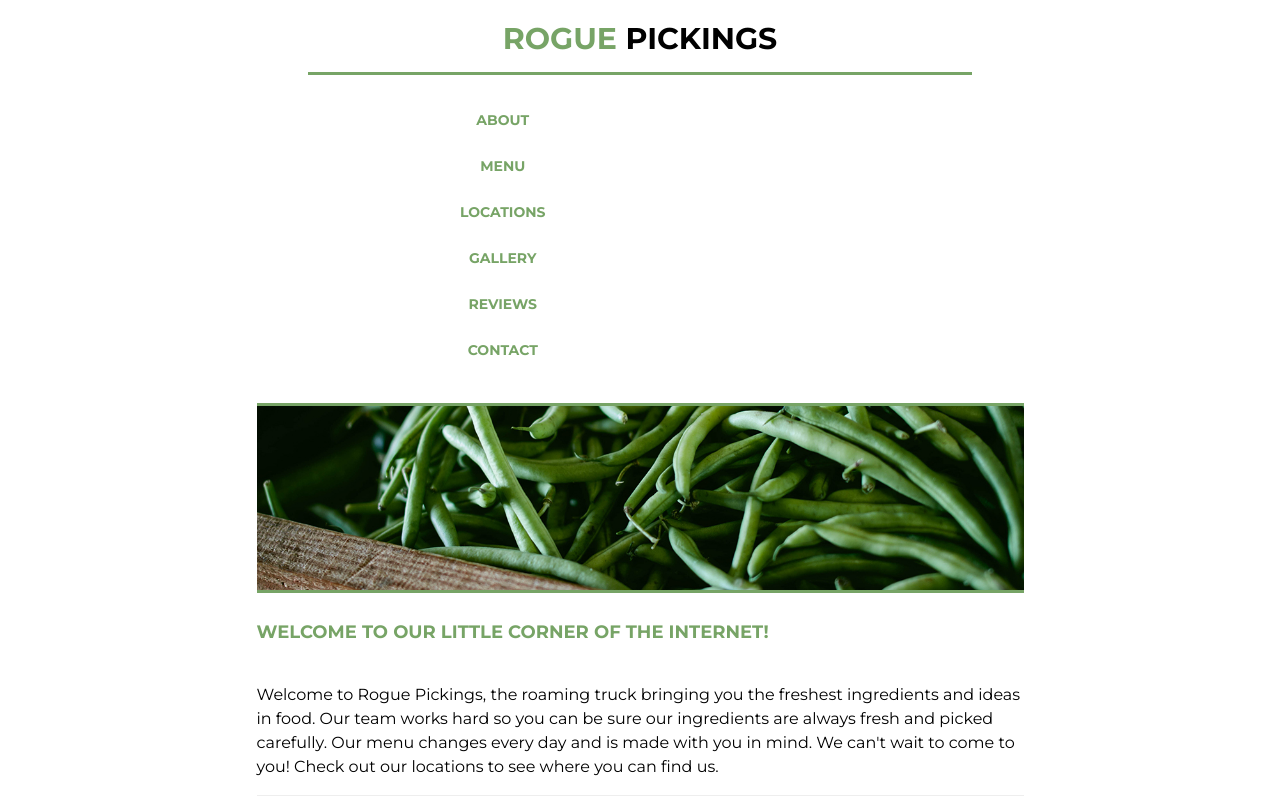
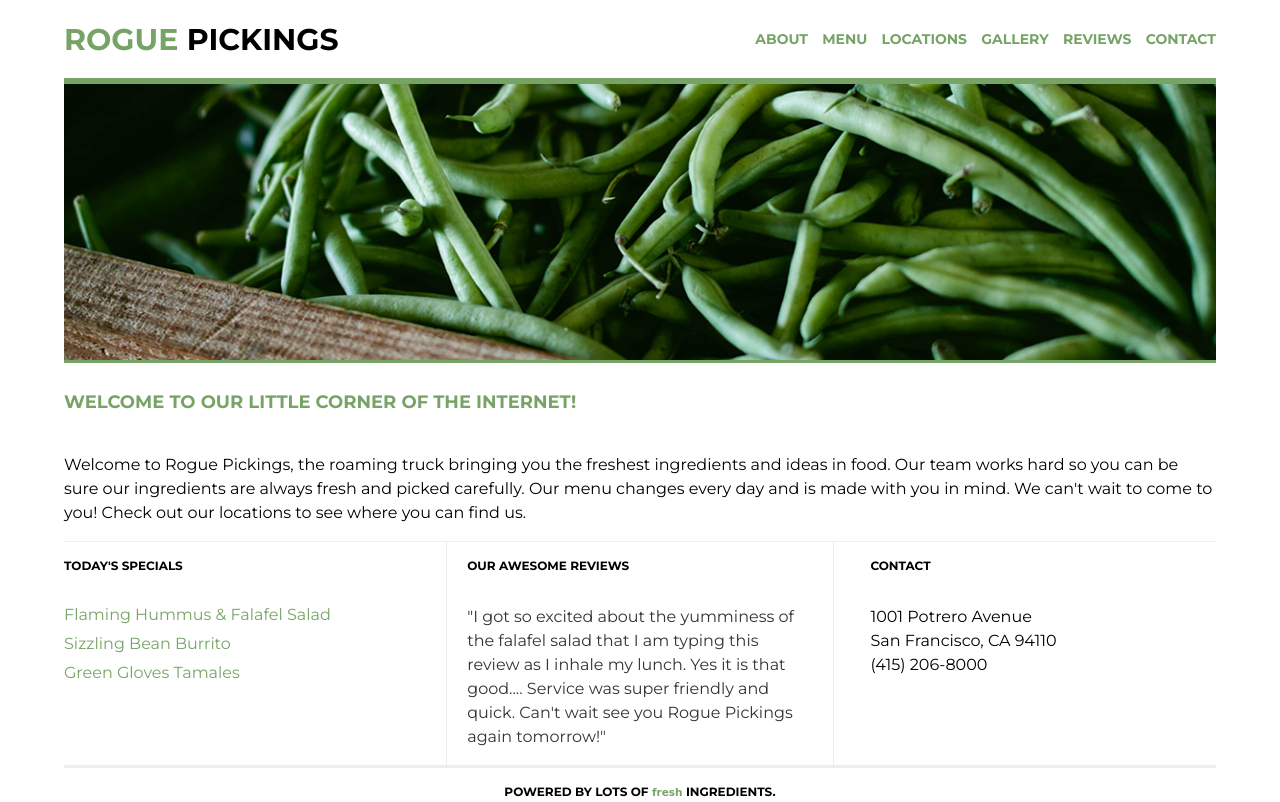
Before and after one commit to luiz-rafa-federico/rogue-pickings-responsive, a plain HTML site: page index.html in a window 1280 px wide. Shown: the top 802 px of the page. Drawn offline with Linux system fonts and the light colour scheme; a web font is replaced by a local one.

Commit message:
Media queries inserted

```diff
--- a/css/main.css
+++ b/css/main.css
@@ -8,12 +8,10 @@ body {
 	display: flex;
 	justify-content: center;
 	align-items: center;
-	flex-flow: row wrap;
-	flex-basis: 100%;
 }
 
 .container{
-	max-width: 767px;
+	max-width: 1200px;
 	width: 90%;
 	display: flex;
 	justify-content: center;
@@ -50,17 +48,21 @@ p {
 
 /*The widths are in a percentage!*/
 header {
-	display: flex;
-	flex-flow: row wrap;
+	border-bottom: 3px solid #77a466;
+    text-align: center;
+    width: 100%;
+    display: flex;
+    justify-content: center;
+    align-items: center;
+    flex-flow: row wrap;
 }
 
 header h1 {
-	padding-bottom: 0.5em;
-	border-bottom: 0.125em solid #77a466;
-	justify-content: center;
-	align-items: center;
-	text-align: center;
-	flex-basis: 100%;
+	font-size: 1.875em;
+	margin: 0;
+    padding: 38px 20px 20px 20px;
+    border-bottom: 3px solid #77a466;
+    width: 100%;
 }
 
 header h1 span {
@@ -68,35 +70,26 @@ header h1 span {
 }
 
 header nav {
-	display: flex;
-	justify-content: center;
-	align-items: center;
-	flex-flow: row wrap;
+	padding: 20px 0;
+    width: 100%;
 }
 
 header nav ul {
+	margin: 0;
 	padding: 0;
-	display: flex;
-	flex-flow: row wrap;
-	justify-content: center;
-	align-items: center;
 }
 
 header nav ul li {
 	text-transform: uppercase;
 	font-weight: 700;
-	font-size: 0.875em;
-	display: flex;
-	flex-flow: row wrap;
-	justify-content: center;
-	align-items: center;
-	flex-basis: 100%;
+	font-size: .875em;
+    padding: 10px 0;
+    list-style: none;
 }
 
 header nav ul li a{
 	text-decoration: none;
 	color:#77a466;
-	padding: 0 0 2em 0;
 }
 
 /*The widths are in a percentage!*/
@@ -194,20 +187,51 @@ footer span {
 	font-size: 0.875em;
 }
 
+/****** Media Queries *****/
 
+@media only screen and (min-width:768px) {
+	/* Tablet styles here */
 
-/********** TABLETS (min-width: 768px) **********/
-@media (min-width: 768px) {
+	.bottom-section{
+        justify-content: space-between;
+        align-items: flex-start;
+        border-top: 1px solid #eee;
+    }
+
+    .section-one,
+    .section-two,
+    .section-three {
+        border-top: none;
+        flex-basis: 30%;
+    }
+
+    .section-two {
+        border-left: 1px solid #eee;
+        border-right: 1px solid #eee;
+        padding: 0 20px;
+    }
 }
 
+@media only screen and (min-width:1200px) {
+	/* Desktop styles here */
+	header {
+		justify-content: space-between;
+	}
 
+	header h1 {
+        width: 30%;
+        padding: 0;
+        border-bottom: none;
+        text-align: left;
+    }
 
+    header nav {
+        width: 40%;
+    }
 
-
-
-
-
-/********** DESKTOPS (min-width: 1200px) **********/
-@media (min-width: 1200px) {
+	header nav ul {
+		display: flex;
+		justify-content: space-between;
+	  }
 
 }
--- a/index.html
+++ b/index.html
@@ -46,7 +46,7 @@
             </section>
             <section class="bottom-section">
                 <div class="section-one">
-                    <h4>Today's Specials</h4>
+                    <h4 class="specials">Today's Specials</h4>
                     <ul class="menu">
                         <li>Flaming Hummus &amp; Falafel Salad</li>
                         <li>Sizzling Bean Burrito</li>
@@ -54,10 +54,11 @@
                     </ul>
                 </div>
                 <div class="section-two">
-                    <h4>Our Awesome Reviews</h4>
+                    <h4 class="revs">Our Awesome Reviews</h4>
                     <p class="reviews">"I got so excited about the yumminess of the falafel salad that I am typing this review as I inhale my lunch. Yes it is that good.... Service was super friendly and quick. Can't wait see you Rogue Pickings again tomorrow!"</p>
                 </div>
-                <div class="section-three"><h4>Contact</h4>
+                <div class="section-three">
+                    <h4 class="adrss">Contact</h4>
                     <p class="address">1001 Potrero Avenue<br>
                         San Francisco, CA 94110<br>
                         (415) 206-8000 </p>
```
